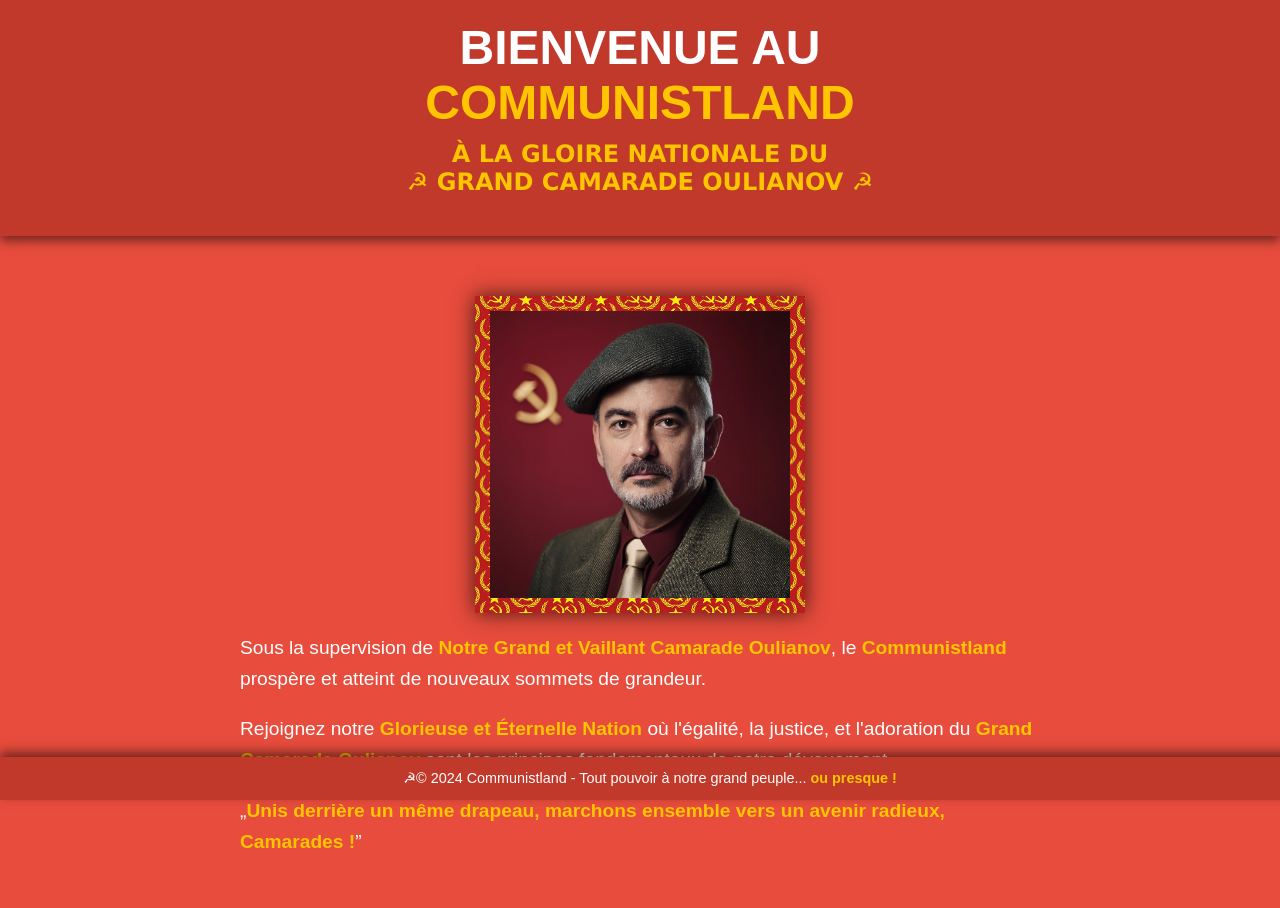
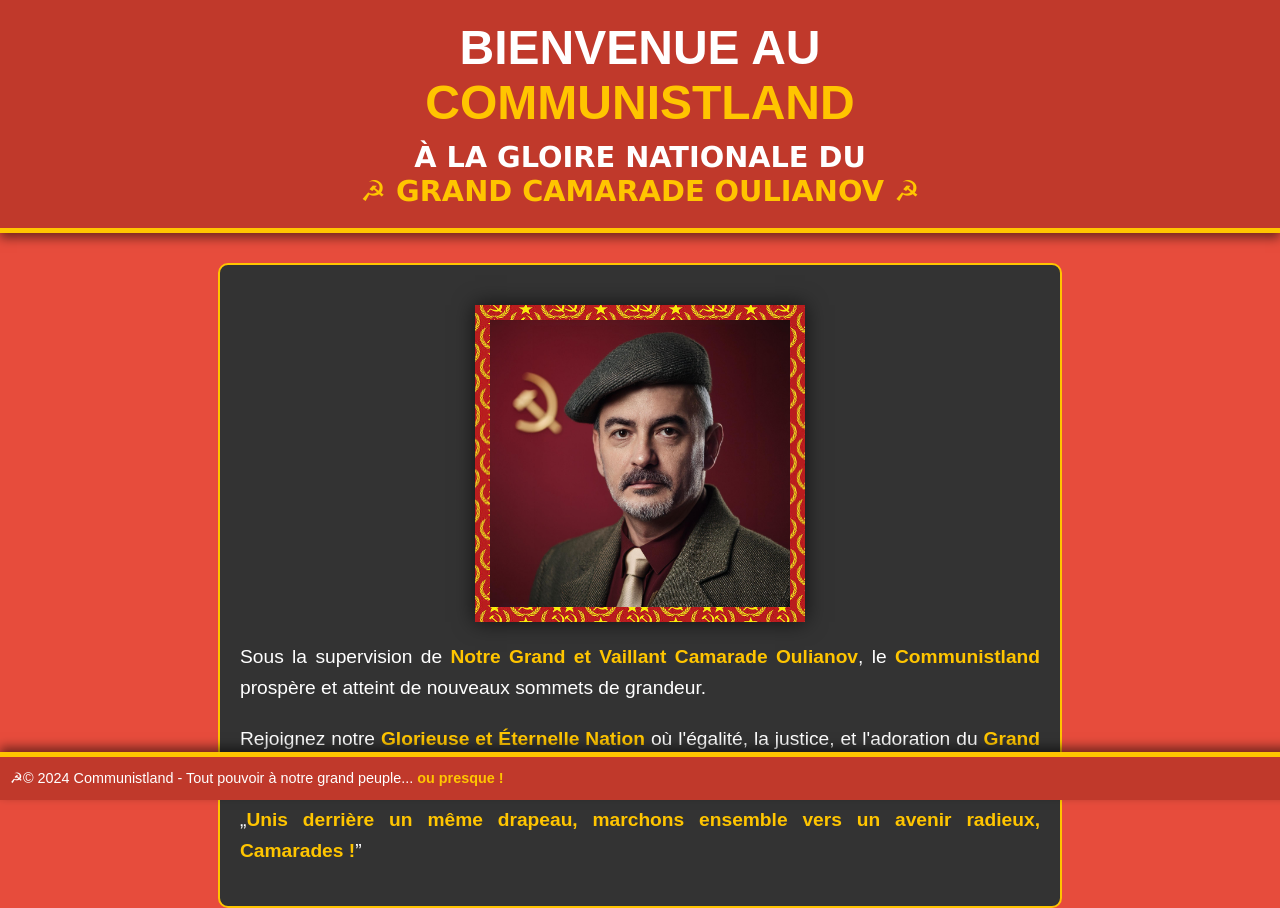
Before and after one commit to mathysmelantois/Communistland, a plain HTML site: page index.html in a window 1280 px wide. Drawn offline with Linux system fonts and the light colour scheme.

Commit message:
Update index.html

```diff
--- a/index.html
+++ b/index.html
@@ -6,12 +6,12 @@
     <title>Communistland</title>
     <style>
         body {
-            font-family: Arial, sans-serif;
-            background-color: #e74c3c;
+            font-family: 'Arial', sans-serif;
+            background-color: #e74c3c; /* Rouge communiste */
             color: #fff;
-            text-align: center;
             margin: 0;
             padding: 0;
+            text-align: center;
         }
 
         header {
@@ -19,26 +19,34 @@
             padding: 20px;
             box-shadow: 0px 5px 10px rgba(0, 0, 0, 0.5);
             position: relative;
-            margin-bottom: 20px;
+            margin-bottom: 30px;
+            border-bottom: 5px solid #ffc500; /* Bordure dorée pour accent */
+        }
+
+        h1, h2 {
+            margin: 0;
+            padding: 0;
         }
 
         h1 {
             font-size: 3em;
-            margin: 0;
+            color: #fff;
             text-transform: uppercase;
-            color: #fff;
         }
 
         h1 span {
-            color: #ffc500;
+            color: #ffc500; /* Jaune pour accent */
         }
 
         h2 {
-            font-size: 1.5em;
+            font-size: 1.8em;
             color: #ffc500;
+            font-family: 'Verdana', sans-serif;
             margin-top: 10px;
-            font-family: Verdana, sans-serif;
             text-transform: uppercase;
+        }
+        h2col {
+            color: #fff;
         }
 
         .content {
@@ -46,6 +54,9 @@
             max-width: 800px;
             margin: 0 auto;
             text-align: left;
+            border: 2px solid #ffc500; /* Bordure dorée pour le bloc de contenu */
+            background-color: #333; /* Fond sombre pour contraste */
+            border-radius: 10px;
         }
 
         .leader-image {
@@ -54,10 +65,8 @@
             border: 15px solid transparent;
             border-image: url('combor.jpeg') 30 round;
             box-shadow: 0px 0px 20px rgba(0, 0, 0, 0.7);
-            margin-top: 20px;
             display: block;
-            margin-left: auto;
-            margin-right: auto;
+            margin: 20px auto;
         }
 
         p {
@@ -65,6 +74,7 @@
             line-height: 1.6;
             margin: 20px 0;
             color: #fff;
+            text-align: justify; /* Alignement justifié pour un aspect plus formel */
         }
 
         .highlight {
@@ -80,11 +90,13 @@
             bottom: 0;
             left: 0;
             box-shadow: 0px -5px 10px rgba(0, 0, 0, 0.5);
+            border-top: 5px solid #ffc500; /* Bordure dorée en haut du footer */
         }
 
         footer p {
             margin: 0;
             font-size: 0.9em;
+            color: #fff;
         }
     </style>
 </head>
@@ -92,7 +104,7 @@
 
     <header>
         <h1>Bienvenue au <br><span>Communistland</span></h1>
-        <h2>À la gloire Nationale du <br><span>☭ Grand Camarade Oulianov ☭</span></h2>
+        <h2><h2col>À la gloire Nationale du </h2col><br><span>☭ Grand Camarade Oulianov ☭</span></h2>
     </header>
 
     <div class="content">
```
